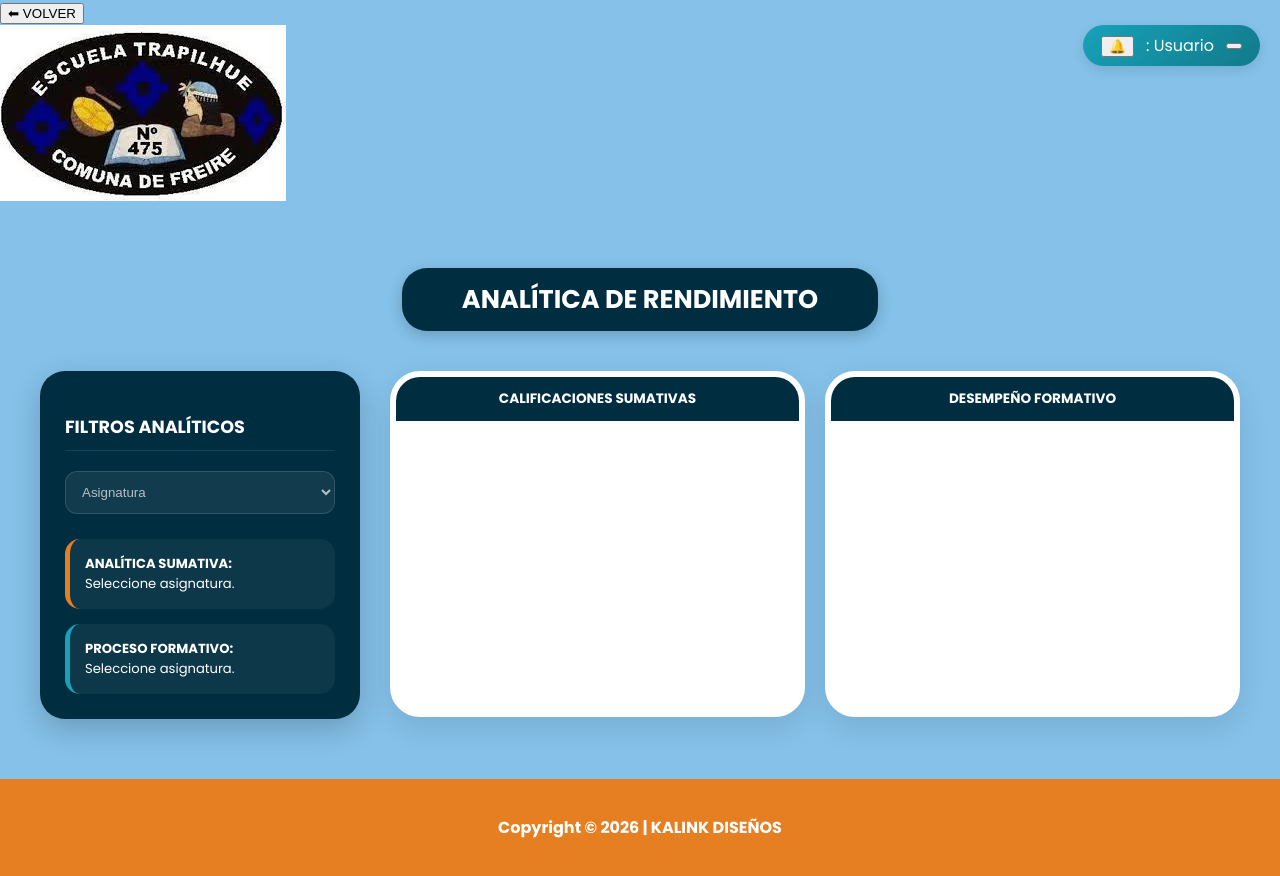
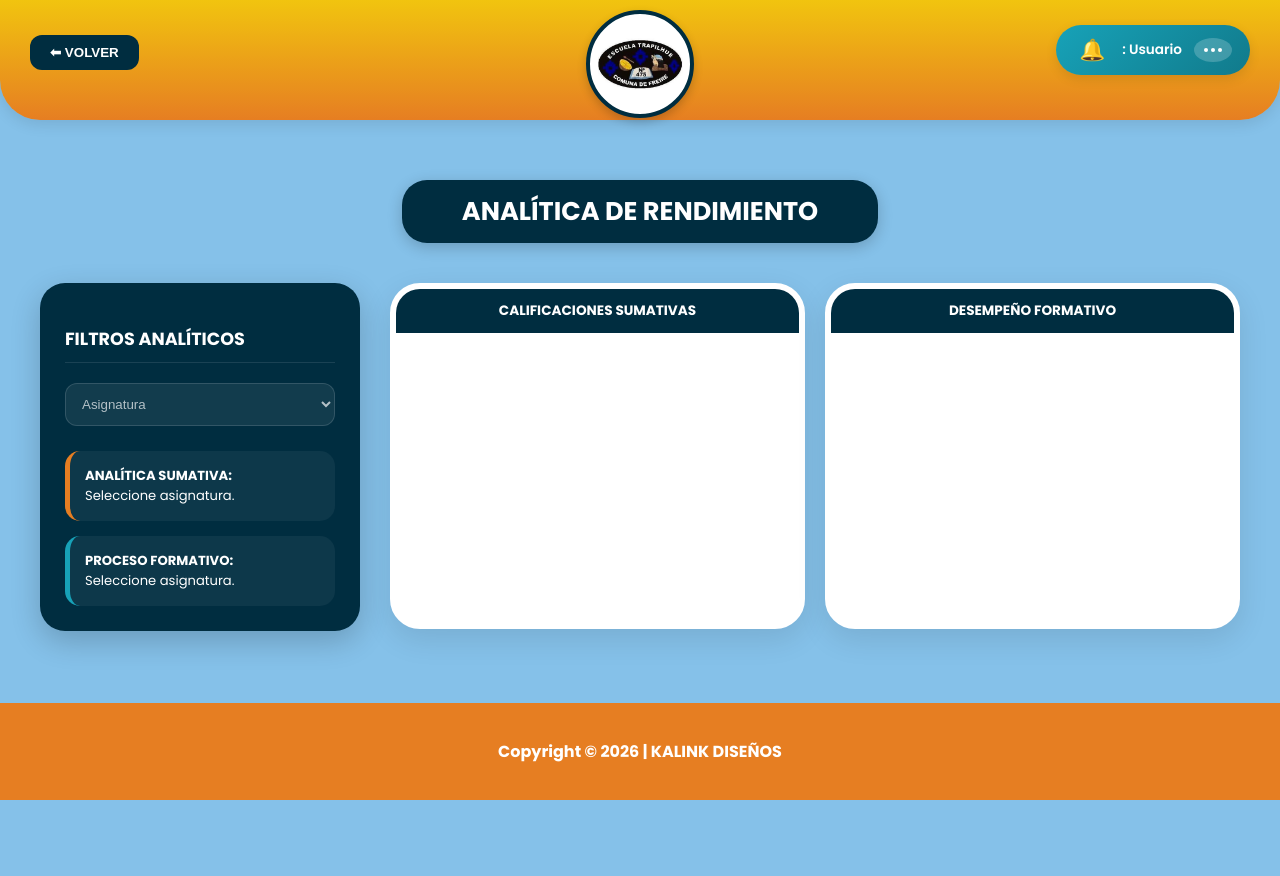
Before and after one commit to FrancoCastilloLagos/escuela-trapilhue-pwa, an Angular app in the folder frontend/: page /rendimiento in a window 1280 px wide. After the commit the page ends 800 px from the top, so only its background shows below. Built offline with nearby package versions, Linux system fonts and the light colour scheme.

Commit message:
Fix: celular

```diff
--- a/frontend/src/app/components/header/header.component.css
+++ b/frontend/src/app/components/header/header.component.css
@@ -1,88 +1,124 @@
-/* --- PILL TURQUESA (BOTÓN) --- */
+/* --- HEADER BASE --- */
+.header-main {
+  width: 100%;
+  background: linear-gradient(180deg, #f1c40f, #e67e22);
+  height: 120px;
+  border-bottom-left-radius: 40px;
+  border-bottom-right-radius: 40px;
+  display: flex;
+  justify-content: center;
+  position: relative;
+  z-index: 1000;
+  box-shadow: 0 4px 15px rgba(0,0,0,0.1);
+}
+
+.logo-white-bg {
+  background: white; width: 100px; height: 100px; border-radius: 50%;
+  display: flex; align-items: center; justify-content: center;
+  border: 4px solid #002d40; margin-top: 10px; box-shadow: 0 4px 10px rgba(0,0,0,0.2);
+  overflow: hidden;
+}
+
+.img-logo { width: 85%; height: auto; object-fit: contain; }
+
+.header-left-action { position: absolute; top: 35px; left: 30px; }
+
+.btn-back-nav {
+  background: #002d40; color: white; border: none; padding: 10px 20px;
+  border-radius: 12px; font-weight: 700; cursor: pointer; transition: 0.2s;
+}
+
+/* --- PILL USUARIO --- */
 .user-profile-pill {
-  position: absolute;
-  top: 25px;
-  right: 20px;
+  position: absolute; top: 25px; right: 30px;
   background: linear-gradient(135deg, #17a2b8, #117a8b);
-  padding: 8px 18px;
-  border-radius: 50px;
-  color: white;
-  display: flex;
-  align-items: center;
-  gap: 12px;
+  padding: 8px 18px; border-radius: 50px; color: white;
+  display: flex; align-items: center; gap: 12px;
   box-shadow: 0 4px 12px rgba(0,0,0,0.1);
   z-index: 1001;
-  /* Quitamos cualquier propiedad que lo obligue a crecer */
-  width: auto;
-  max-width: fit-content;
 }
 
-/* --- LA CAJA DE NOTIFICACIONES (EL CAMBIO CLAVE) --- */
+.user-name-label { font-weight: 600; font-size: 0.85rem; }
+
+/* --- CAMPANA --- */
+.notif-wrapper { position: relative; display: flex; align-items: center; }
+.notif-trigger-btn { background: none; border: none; cursor: pointer; padding: 5px; position: relative; }
+.bell-icon { font-size: 1.3rem; transition: transform 0.2s; }
+.notif-trigger-btn:hover .bell-icon { transform: scale(1.1); }
+
+.notif-badge {
+  position: absolute; top: 0; right: 0; background: #e74c3c; color: white;
+  font-size: 9px; width: 16px; height: 16px; border-radius: 50%;
+  display: flex; align-items: center; justify-content: center; font-weight: 800;
+  border: 1.5px solid white;
+}
+
+/* --- MENÚS DESPLEGABLES --- */
+.dropdown-floating-menu {
+  position: absolute; top: 55px; right: 0;
+  background: white; border-radius: 16px;
+  box-shadow: 0 10px 30px rgba(0,0,0,0.25);
+  z-index: 1100; width: 200px; padding: 8px 0;
+  animation: slideIn 0.3s ease;
+}
+
+/* LA CAJA DE NOTIFICACIONES: Ahora fuera de la píldora */
 .dropdown-notif-box {
-  position: fixed; /* Cambiado a fixed para que flote sobre todo */
-  top: 85px;       /* Ajusta según la altura de tu header */
-  left: 50%;
-  transform: translateX(-50%); /* Centrada en la pantalla */
-  width: 90%;      /* Ocupa el ancho de la pantalla de forma orgánica */
-  max-width: 450px; /* Pero con un tope para que no se vea gigante en PC */
+  position: absolute;
+  top: 65px; /* Separado de la píldora */
+  right: 0;
+  width: 320px;
   background: white;
   border-radius: 20px;
-  box-shadow: 0 15px 40px rgba(0,0,0,0.4);
-  z-index: 2000;   /* Por encima de todo */
+  box-shadow: 0 15px 35px rgba(0,0,0,0.3);
+  z-index: 1100;
   overflow: hidden;
   color: #333;
-  animation: slideDown 0.3s ease-out;
+  border: 1px solid rgba(0,0,0,0.05);
+  animation: slideIn 0.3s ease;
 }
 
-@keyframes slideDown {
-  from { opacity: 0; transform: translate(-50%, -20px); }
-  to { opacity: 1; transform: translate(-50%, 0); }
+@keyframes slideIn {
+  from { opacity: 0; transform: translateY(-10px); }
+  to { opacity: 1; transform: translateY(0); }
 }
 
-/* Estilos de la lista interna (Mantenidos y limpios) */
-.notif-header {
-  background: #002d40;
-  color: white;
-  padding: 14px;
-  text-align: center;
-  font-weight: 800;
-  font-size: 0.9rem;
-  text-transform: uppercase;
-}
-
-.notif-scroll { max-height: 400px; overflow-y: auto; }
-
-.notif-row {
-  display: flex;
-  border-bottom: 1px solid #eee;
-  background: white;
-}
+/* --- LISTA INTERNA --- */
+.notif-header { background: #002d40; color: white; padding: 12px; text-align: center; font-weight: 800; font-size: 0.75rem; letter-spacing: 1px; }
+.notif-scroll { max-height: 380px; overflow-y: auto; }
+.notif-row { display: flex; border-bottom: 1px solid #f1f1f1; transition: 0.2s; }
+.notif-row:hover { background: #fafafa; }
 .notif-row.unread { background: #f0f9ff; }
 
-.type-line { width: 6px; flex-shrink: 0; }
+.type-line { width: 5px; flex-shrink: 0; }
 .type-line[data-type="anotacion"] { background: #f7a0f2; }
 .type-line[data-type="nota"] { background: #2ecc71; }
 .type-line[data-type="riesgo"] { background: #e74c3c; }
 .type-line[data-type="comunicacion"] { background: #3498db; }
+.type-line[data-type="fecha"] { background: #8e44ad; }
 
-.notif-data { padding: 12px; flex-grow: 1; display: flex; flex-direction: column; }
-.n-tit { font-weight: 700; color: #002d40; font-size: 0.85rem; }
-.n-msg { font-size: 0.8rem; color: #555; margin-top: 2px; }
-.n-fec { font-size: 0.7rem; color: #999; margin-top: 5px; }
+.notif-data { padding: 12px; display: flex; flex-direction: column; flex-grow: 1; }
+.n-tit { font-weight: 700; font-size: 0.8rem; color: #002d40; margin-bottom: 2px; }
+.n-msg { font-size: 0.75rem; color: #555; line-height: 1.3; }
+.n-fec { font-size: 0.65rem; color: #aaa; margin-top: 6px; font-weight: 500; }
 
-/* --- RESPONSIVE CELULAR --- */
+.menu-trigger { background: rgba(255, 255, 255, 0.2); border: none; cursor: pointer; display: flex; gap: 3px; padding: 10px; border-radius: 50%; transition: 0.2s; }
+.menu-trigger:hover { background: rgba(255, 255, 255, 0.3); }
+.dot { width: 4px; height: 4px; background: white; border-radius: 50%; }
+
+/* --- RESPONSIVE --- */
 @media (max-width: 768px) {
+  .header-main { height: auto; min-height: 200px; flex-direction: column; padding: 20px 0; }
+  .header-left-action { position: relative; top: 0; left: 0; order: 1; margin-bottom: 10px; }
+  .logo-white-bg { order: 2; margin-top: 0; width: 85px; height: 85px; }
+  .user-profile-pill { position: relative; top: 15px; right: 0; order: 3; width: 92%; justify-content: center; }
+
   .dropdown-notif-box {
-    top: 140px; /* Más abajo en móvil para no tapar el logo */
-    width: 94%;
-  }
-
-  .user-profile-pill {
-    position: relative;
-    top: 10px;
-    right: 0;
-    margin: 0 auto;
+    position: fixed;
+    top: 210px;
+    left: 5%;
+    right: 5%;
     width: 90%;
-    justify-content: center;
+    max-height: 50vh;
   }
 }
--- a/frontend/src/app/components/header/header.component.html
+++ b/frontend/src/app/components/header/header.component.html
@@ -1,7 +1,9 @@
 <header class="header-main" (click)="menuOpen = false; notifOpen = false">
 
   <div class="header-left-action">
-    <button class="btn-back-nav" (click)="volverDashboard()"><span>⬅</span> VOLVER</button>
+    <button class="btn-back-nav" (click)="volverDashboard()">
+      <span>⬅</span> VOLVER
+    </button>
   </div>
 
   <div class="logo-wrapper">
@@ -17,35 +19,40 @@
         <span class="bell-icon">🔔</span>
         <span class="notif-badge" *ngIf="unreadCount > 0">{{ unreadCount }}</span>
       </button>
+
+      <div class="dropdown-notif-box" *ngIf="notifOpen">
+        <div class="notif-header">ÚLTIMOS AVISOS</div>
+        <div class="notif-scroll">
+          <div *ngIf="listaNotificaciones.length === 0" class="no-notif" style="padding:30px; text-align:center; color:#ccc;">
+            No hay mensajes nuevos
+          </div>
+
+          <div class="notif-row" *ngFor="let n of listaNotificaciones" [class.unread]="!n.leida">
+            <div class="type-line" [attr.data-type]="n.tipo"></div>
+            <div class="notif-data">
+              <span class="n-tit">{{ n.titulo }}</span>
+              <span class="n-msg">{{ n.mensaje }}</span>
+              <span class="n-fec">{{ n.fecha | date:'dd/MM HH:mm' }}</span>
+            </div>
+          </div>
+        </div>
+      </div>
     </div>
 
     <span class="user-name-label">{{ userRol }}: {{ userName }}</span>
 
-    <button class="menu-trigger" (click)="toggleMenu($event)">
-      <span class="dot"></span><span class="dot"></span><span class="dot"></span>
-    </button>
+    <div style="position: relative;">
+      <button class="menu-trigger" (click)="toggleMenu($event)">
+        <span class="dot"></span><span class="dot"></span><span class="dot"></span>
+      </button>
 
-    <div class="dropdown-floating-menu" *ngIf="menuOpen">
-      <button class="dropdown-item" (click)="irAConfig()">⚙️ Configuración</button>
-      <div class="divider"></div>
-      <button class="dropdown-item" (click)="cerrarSesion()">🚪 Cerrar sesión</button>
-    </div>
-  </div>
-
-  <div class="dropdown-notif-box" *ngIf="notifOpen" (click)="$event.stopPropagation()">
-    <div class="notif-header">Últimos Avisos</div>
-    <div class="notif-scroll">
-      <div *ngIf="listaNotificaciones.length === 0" class="no-notif" style="padding: 20px; text-align: center;">No hay notificaciones</div>
-
-      <div class="notif-row" *ngFor="let n of listaNotificaciones" [class.unread]="!n.leida">
-        <div class="type-line" [attr.data-type]="n.tipo"></div>
-        <div class="notif-data">
-          <span class="n-tit">{{ n.titulo }}</span>
-          <span class="n-msg">{{ n.mensaje }}</span>
-          <span class="n-fec">{{ n.fecha | date:'dd/MM HH:mm' }}</span>
-        </div>
+      <div class="dropdown-floating-menu" *ngIf="menuOpen">
+        <button class="dropdown-item" (click)="irAConfig()">⚙️ Configuración</button>
+        <div class="divider" style="height: 1px; background: #eee; margin: 5px 0;"></div>
+        <button class="dropdown-item" (click)="cerrarSesion()">🚪 Cerrar sesión</button>
       </div>
     </div>
+
   </div>
 
 </header>
```
